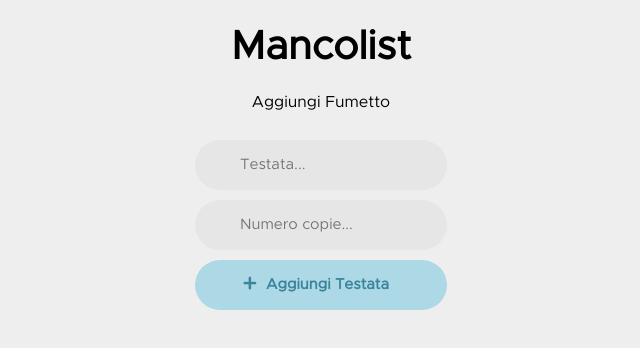
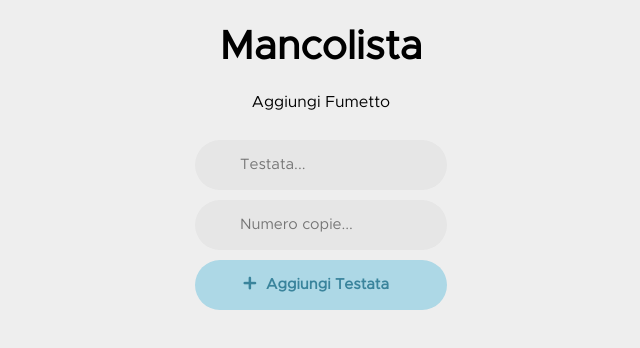
Before and after one commit to simone-arnhold/MancoLista, a plain HTML site: page index.html in a window 1280 px wide. Shown: the whole page, without its empty margins (319-959 px from the left). Drawn offline with nearby package versions, Linux system fonts and the light colour scheme.

Commit message:
change index

```diff
--- a/index.html
+++ b/index.html
@@ -6,15 +6,15 @@
     <meta http-equiv="X-UA-Compatible" content="IE=edge">
     <meta name="viewport" content="width=device-width, initial-scale=1.0">
 
-    <link rel="icon" type="image/png" href="favicon.png" />
+    <link rel="icon" type="image/png" href="resources/spiderman-pixelart.png" />
 
     <link rel="stylesheet" href="https://cdnjs.cloudflare.com/ajax/libs/font-awesome/6.1.1/css/all.min.css"
         integrity="sha512-KfkfwYDsLkIlwQp6LFnl8zNdLGxu9YAA1QvwINks4PhcElQSvqcyVLLD9aMhXd13uQjoXtEKNosOWaZqXgel0g=="
         crossorigin="anonymous" referrerpolicy="no-referrer" />
     <link rel="stylesheet" href="style.css">
-    <title>Project</title>
+    <title>Missing Comics</title>
 </head>
-<h1>Mancolist</h1>
+<h1>Mancolista</h1>
 
 <div class="forms">
     <form class="add-mags">
```
Also changed, not shown: favicon.png (deleted), resources/spiderman-pixelart.png (added).
